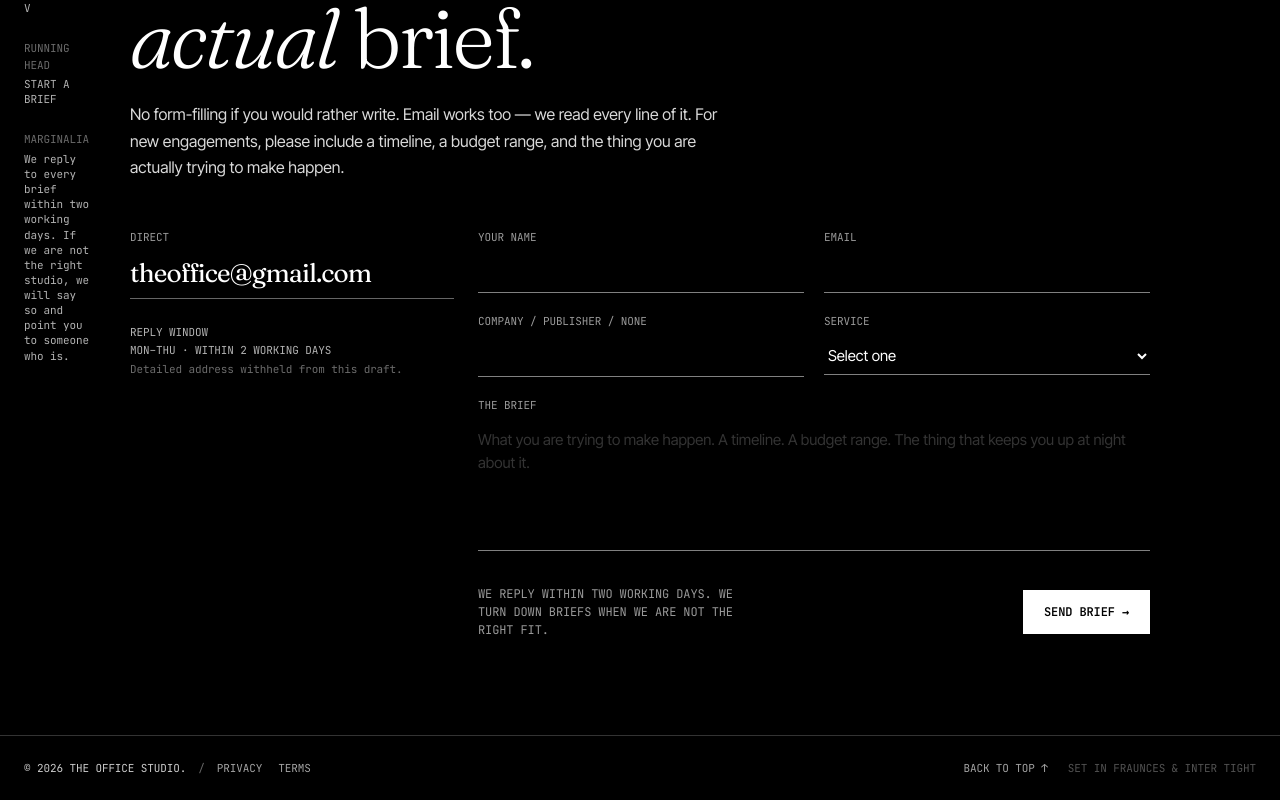
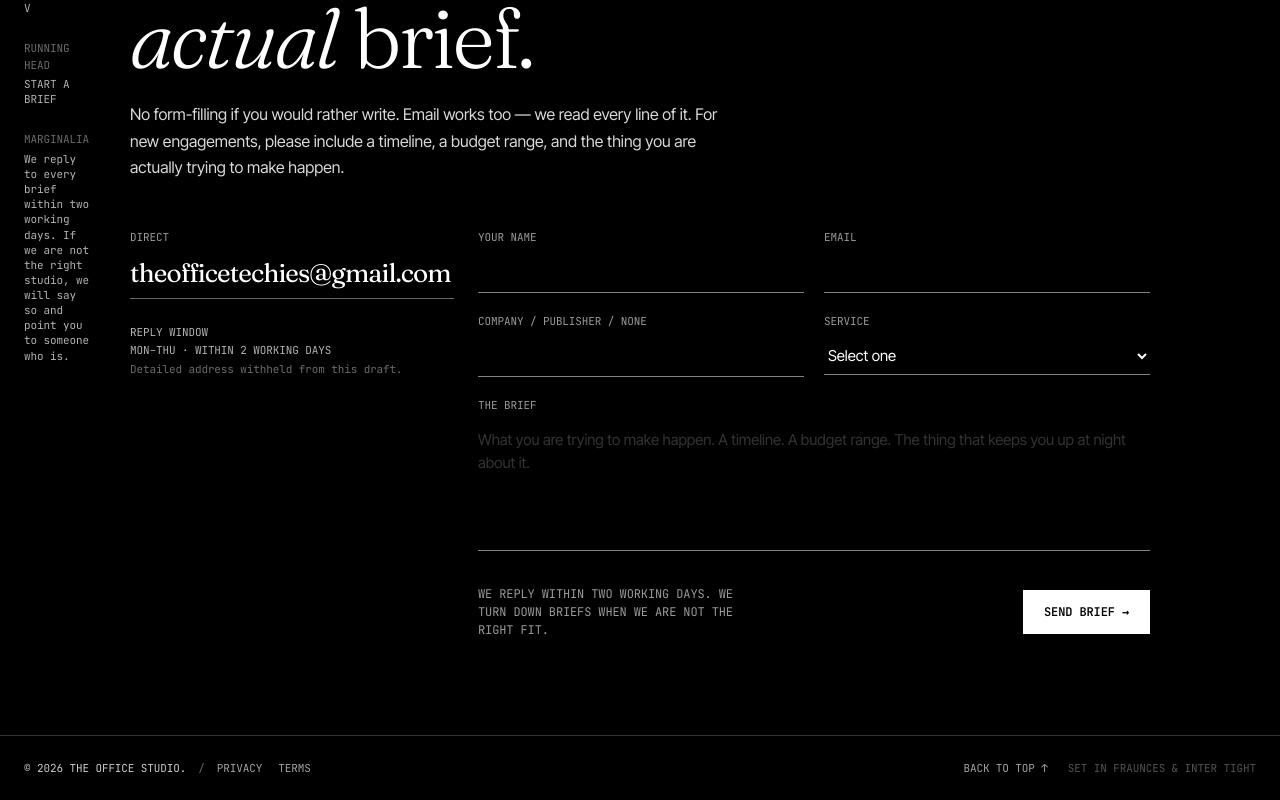
Before and after one commit to theofficetechies-lang/the-office-web, a React (Vite) app: page / in a window 1280 px wide. Shown: the part 5185-5985 px from the top of the page. Built offline with nearby package versions, Linux system fonts and the light colour scheme; no server answers.

Commit message:
chore: correct email to theofficetechies@gmail.com
Co-authored-by: arena-agent <297053741+arena-agent@users.noreply.github.com>

```diff
--- a/api/brief.ts
+++ b/api/brief.ts
@@ -4,7 +4,7 @@ import { rateLimit } from "./_lib/rate-limit.js";
 import { briefSchema, sanitizeText } from "./_lib/validate.js";
 
 const resend = new Resend(process.env.RESEND_API_KEY);
-const TO_EMAIL = process.env.TO_EMAIL ?? "theoffice@gmail.com";
+const TO_EMAIL = process.env.TO_EMAIL ?? "theofficetechies@gmail.com";
 const FROM_EMAIL = process.env.FROM_EMAIL ?? "onboarding@resend.dev";
 const ENV = process.env.VERCEL_ENV ?? "development";
 
@@ -153,7 +153,7 @@ export default async function handler(
     console.error("[Brief API] Email send failed:", err);
     return res.status(502).json({
       success: false,
-      error: "Unable to deliver your brief. Please email us directly at theoffice@gmail.com",
+      error: "Unable to deliver your brief. Please email us directly at theofficetechies@gmail.com",
     });
   }
 }
--- a/index.html
+++ b/index.html
@@ -91,7 +91,7 @@
         <h1 style="font-size: 2.5rem; line-height: 1; margin: 0 0 1.5rem 0; font-weight: 300;">JavaScript is off.</h1>
         <p style="font-size: 1rem; line-height: 1.6; margin: 0 0 1rem 0;">This page is a small client-rendered site. With scripting disabled you are seeing the fallback. The short version of who we are: a four-person studio for book strategy, web design, automation, and book research.</p>
         <p style="font-size: 1rem; line-height: 1.6; margin: 0 0 1.5rem 0;">The best way to reach us is by email:</p>
-        <p style="font-size: 1.1rem; margin: 0;"><a href="mailto:theoffice@gmail.com" style="color: #000; border-bottom: 1px solid #000; text-decoration: none;">theoffice@gmail.com</a></p>
+        <p style="font-size: 1.1rem; margin: 0;"><a href="mailto:theofficetechies@gmail.com" style="color: #000; border-bottom: 1px solid #000; text-decoration: none;">theofficetechies@gmail.com</a></p>
       </div>
     </noscript>
 
--- a/src/App.tsx
+++ b/src/App.tsx
@@ -366,7 +366,7 @@ function ContactForm() {
         const body = encodeURIComponent(
           `Name: ${payload.name}\nEmail: ${payload.email}\nOrg: ${payload.org}\nService: ${payload.service}\n\n—\n\n${payload.brief}\n\n—\n(Form delivery failed; this email is a fallback. Please reply to confirm receipt.)`
         );
-        window.location.href = `mailto:theoffice@gmail.com?subject=${subject}&body=${body}`;
+        window.location.href = `mailto:theofficetechies@gmail.com?subject=${subject}&body=${body}`;
       }
     }
   }
@@ -629,7 +629,7 @@ function NotFound() {
                 ← FRONT DOOR
               </a>
               <a
-                href="mailto:theoffice@gmail.com?subject=Broken%20link%20on%20theoffice.studio"
+                href="mailto:theofficetechies@gmail.com?subject=Broken%20link%20on%20theoffice.studio"
                 className="font-mono text-[12px] tracking-mono font-semibold border-b border-black self-center"
               >
                 REPORT A BROKEN LINK →
@@ -1066,10 +1066,10 @@ export default function App() {
                     DIRECT
                   </div>
                   <a
-                    href="mailto:theoffice@gmail.com"
+                    href="mailto:theofficetechies@gmail.com"
                     className="block font-display text-[22px] sm:text-[26px] tracking-display leading-tight border-b border-white/40 pb-2 hover:border-white"
                   >
-                    theoffice@gmail.com
+                    theofficetechies@gmail.com
                   </a>
 
                   <div className="mt-6 font-mono text-[11px] tracking-mono opacity-70 leading-[1.7]">
--- a/src/components/ErrorBoundary.tsx
+++ b/src/components/ErrorBoundary.tsx
@@ -46,10 +46,10 @@ export default class ErrorBoundary extends Component<Props, State> {
               The page encountered an unexpected error. Try refreshing, or reach
               us directly at{" "}
               <a
-                href="mailto:theoffice@gmail.com"
+                href="mailto:theofficetechies@gmail.com"
                 className="border-b border-black"
               >
-                theoffice@gmail.com
+                theofficetechies@gmail.com
               </a>
               .
             </p>
```
Also changed, not shown: 1 other file (tests, documents, lock files or other folders).
